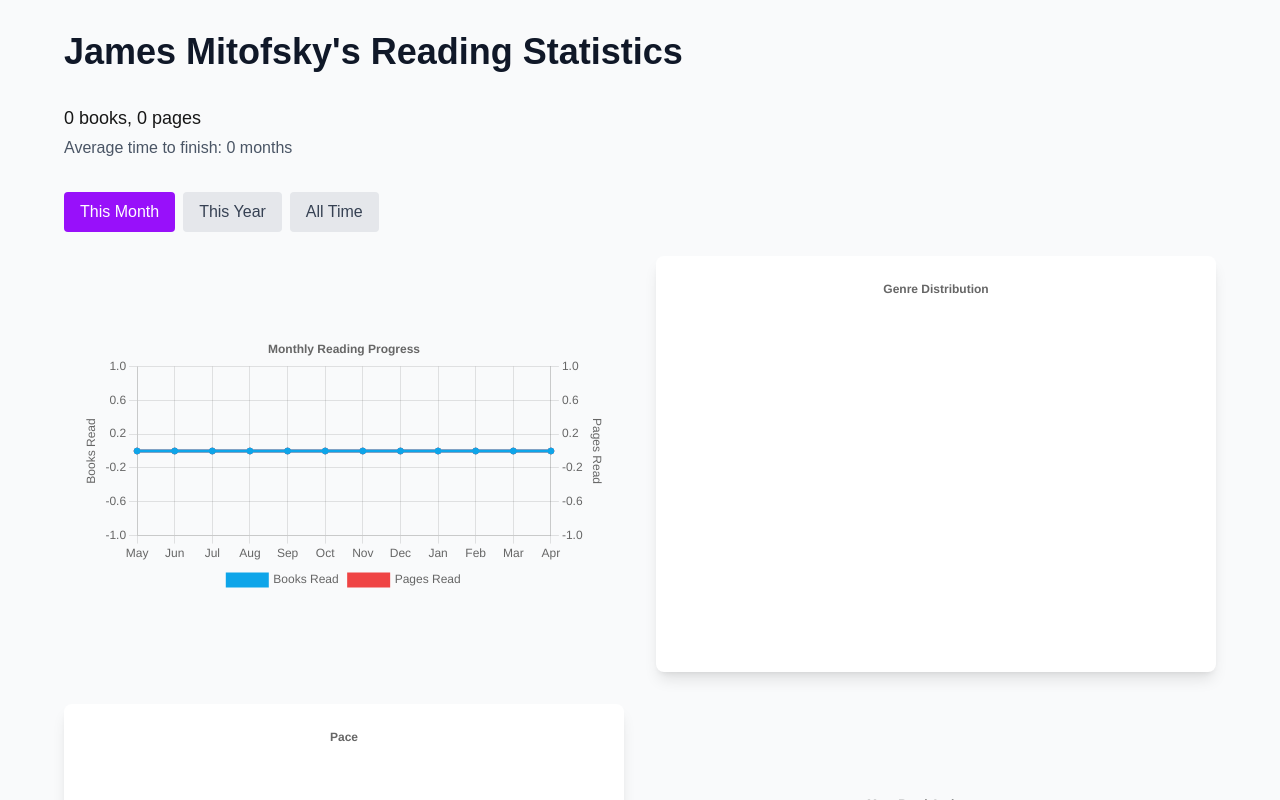
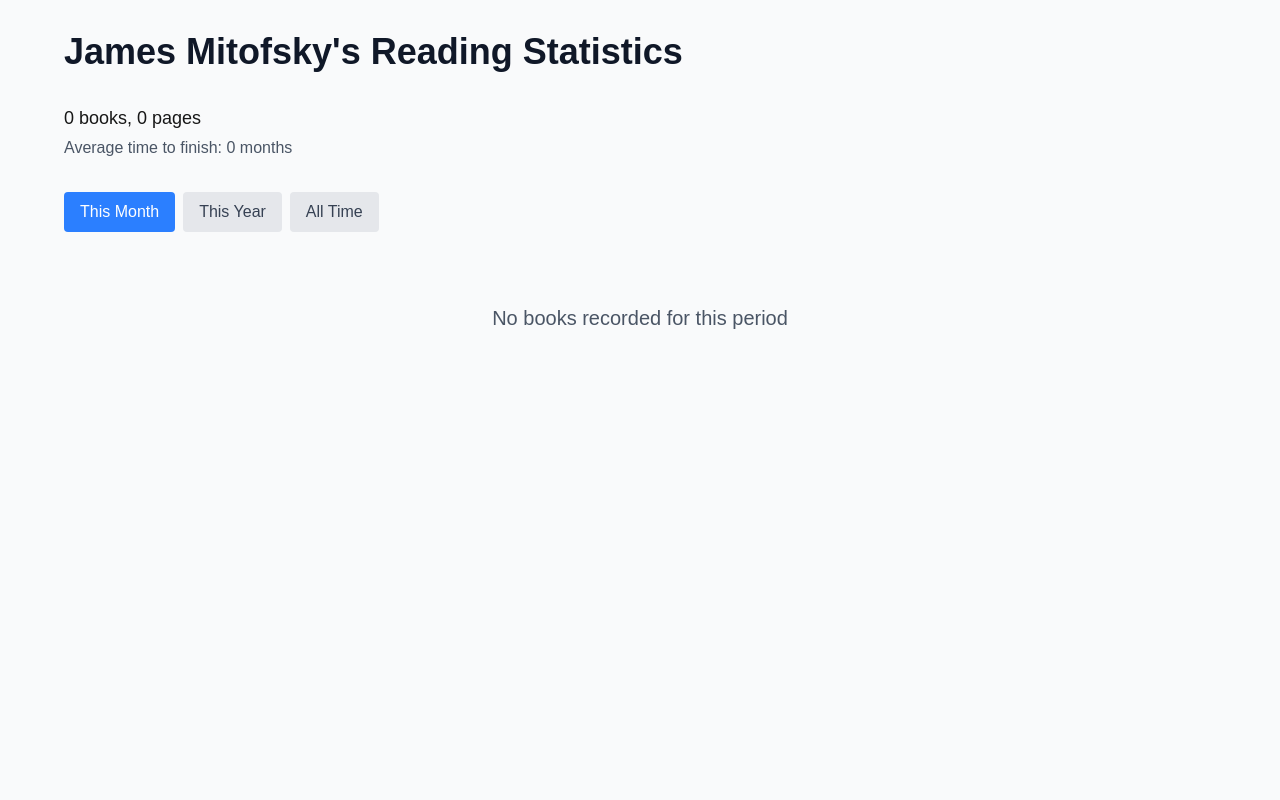
Before and after one commit to JamesMitofsky/reading-data-visualizer, a Next.js app: page / in a window 1280 px wide. Both pictures are taken after a click on the button "This Month". Shown: the top 800 px of the page. Built offline with nearby package versions, Linux system fonts and the light colour scheme.

Commit message:
Add no data screen and adjust colors

```diff
--- a/src/app/page.tsx
+++ b/src/app/page.tsx
@@ -258,7 +258,7 @@ export default function Home() {
             onClick={() => setTimeRange('month')}
             className={`px-4 py-2 rounded ${
               timeRange === 'month'
-                ? 'bg-purple-600 text-white'
+                ? 'bg-blue-500 text-white'
                 : 'bg-gray-200 text-gray-700 hover:bg-gray-300'
             }`}
           >
@@ -268,7 +268,7 @@ export default function Home() {
             onClick={() => setTimeRange('year')}
             className={`px-4 py-2 rounded ${
               timeRange === 'year'
-                ? 'bg-purple-600 text-white'
+                ? 'bg-blue-500 text-white'
                 : 'bg-gray-200 text-gray-700 hover:bg-gray-300'
             }`}
           >
@@ -278,7 +278,7 @@ export default function Home() {
             onClick={() => setTimeRange('all')}
             className={`px-4 py-2 rounded ${
               timeRange === 'all'
-                ? 'bg-purple-600 text-white'
+                ? 'bg-blue-500 text-white'
                 : 'bg-gray-200 text-gray-700 hover:bg-gray-300'
             }`}
           >
@@ -286,6 +286,11 @@ export default function Home() {
           </button>
         </div>
 
+        {filteredBooks.length === 0 ? (
+          <div className="text-center py-12">
+            <p className="text-xl text-gray-600">No books recorded for this period</p>
+          </div>
+        ) : (
           <div className="grid grid-cols-1 md:grid-cols-2 gap-8 mb-8">
             {/* Books and Pages Over Time */}
             <div className="p-4 flex items-center justify-center">
@@ -437,6 +442,7 @@ export default function Home() {
               </div>
             </div>
           </div>
+        )}
       </div>
     </main>
   );
```
Lines whose indentation alone changed are shown as unchanged.
